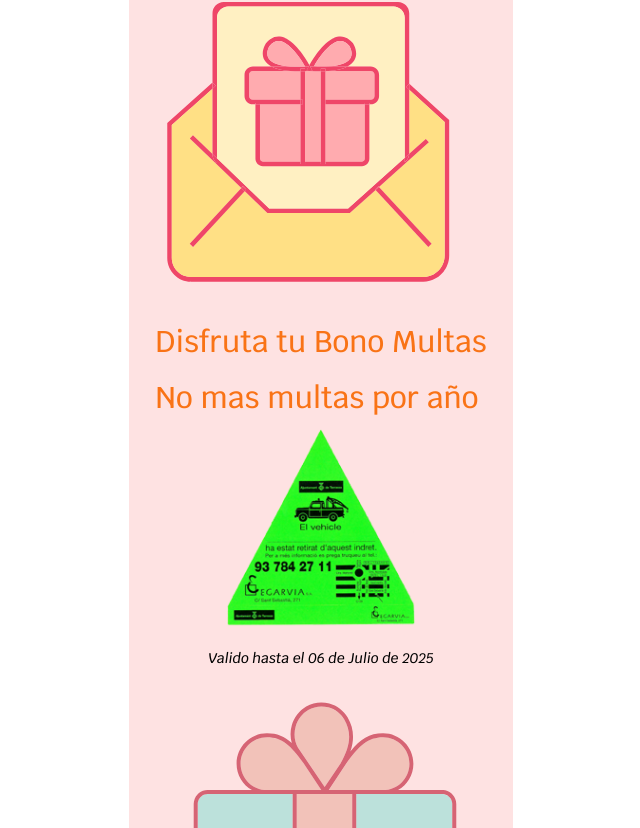
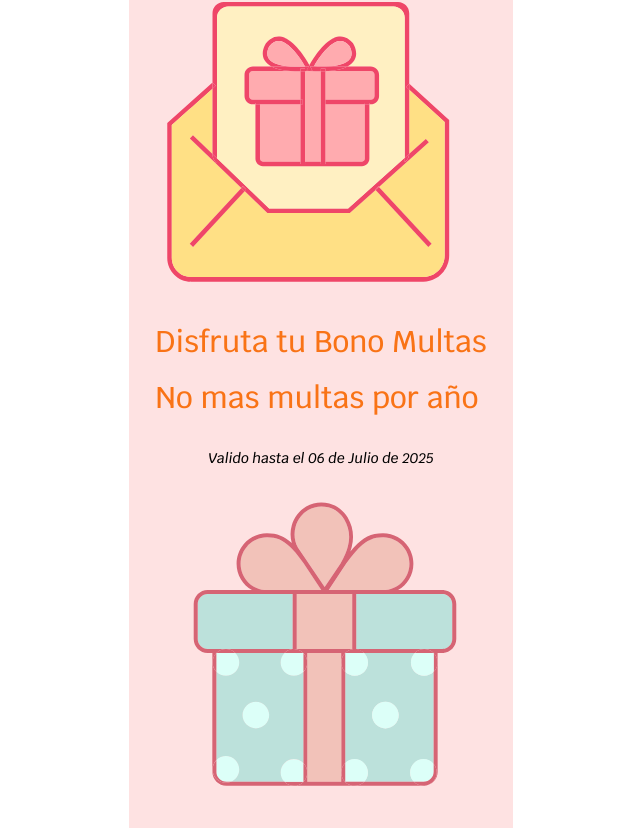
Before and after one commit to Luis1Gonzalez/bono-multas, a React (Vite) app: page /bono in a window 1280 px wide. Shown: the part 471-1299 px from the top of the page, without its empty margins (319-959 px from the left). Built offline with nearby package versions, Linux system fonts and the light colour scheme.

Commit message:
quit triangle

```diff
--- a/src/pages/Bono.jsx
+++ b/src/pages/Bono.jsx
@@ -23,16 +23,11 @@ const Bono = () => {
             <div className="py-3 px-2 bg-red-100 text-orange-500 font-medium flex flex-col items-center">
             <img src={bom4} alt="" />
                 <div>
-                    <div>
                         <p className='text-3xl text-center mb-5'>Disfruta tu Bono Multas</p>
-                    </div>
 
                     <p className='text-3xl mb-3'>No mas multas por <span>año</span></p>
                 </div>
-                <img
-                    className='h-[200px]'
-                    src={triangle}
-                    alt="pegatina" />
+
                 <p className='text-md text-black text-sm italic mt-5'>Valido hasta el 06 de Julio de 2025</p>
                 <img src={bom3} alt="" />
             </div>
```
